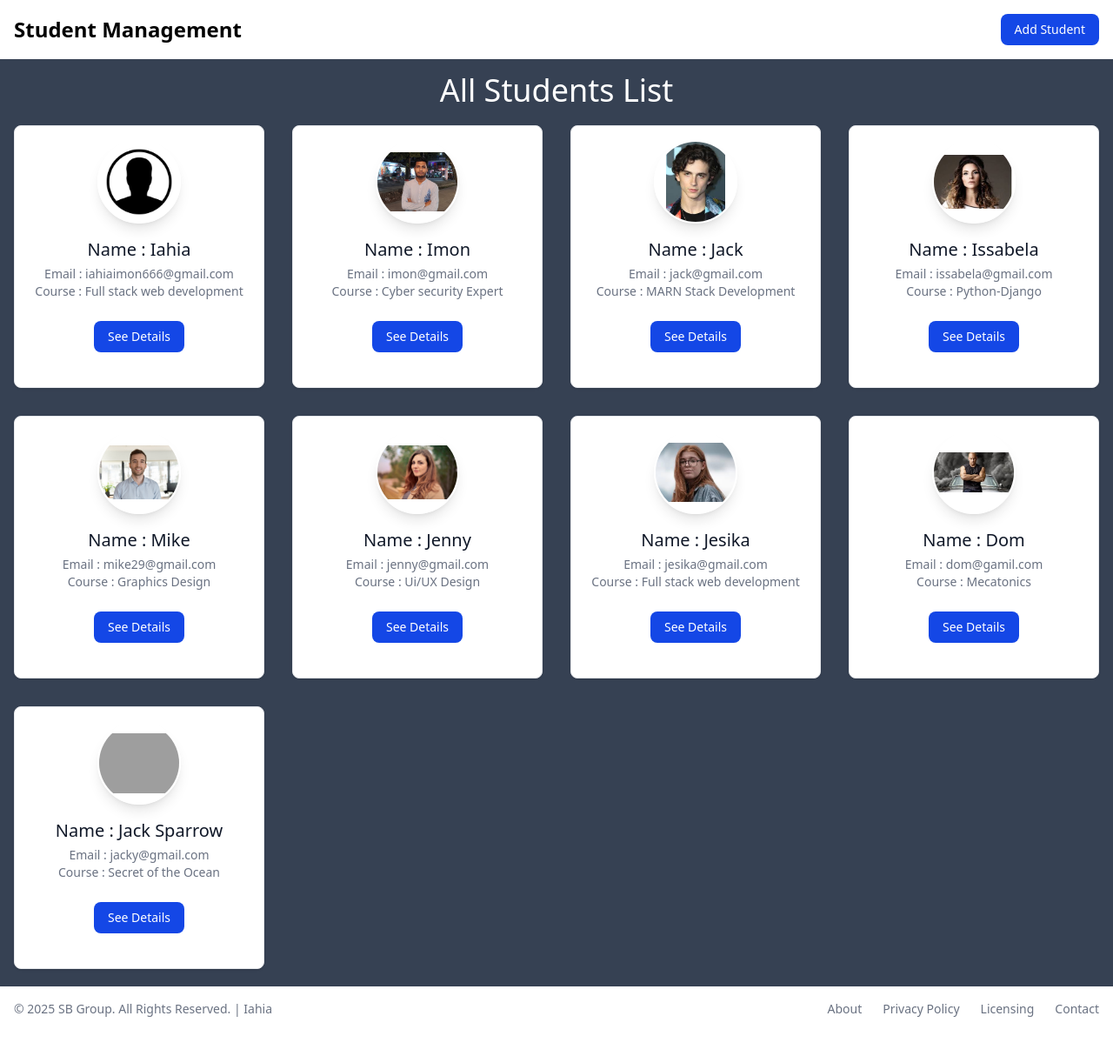
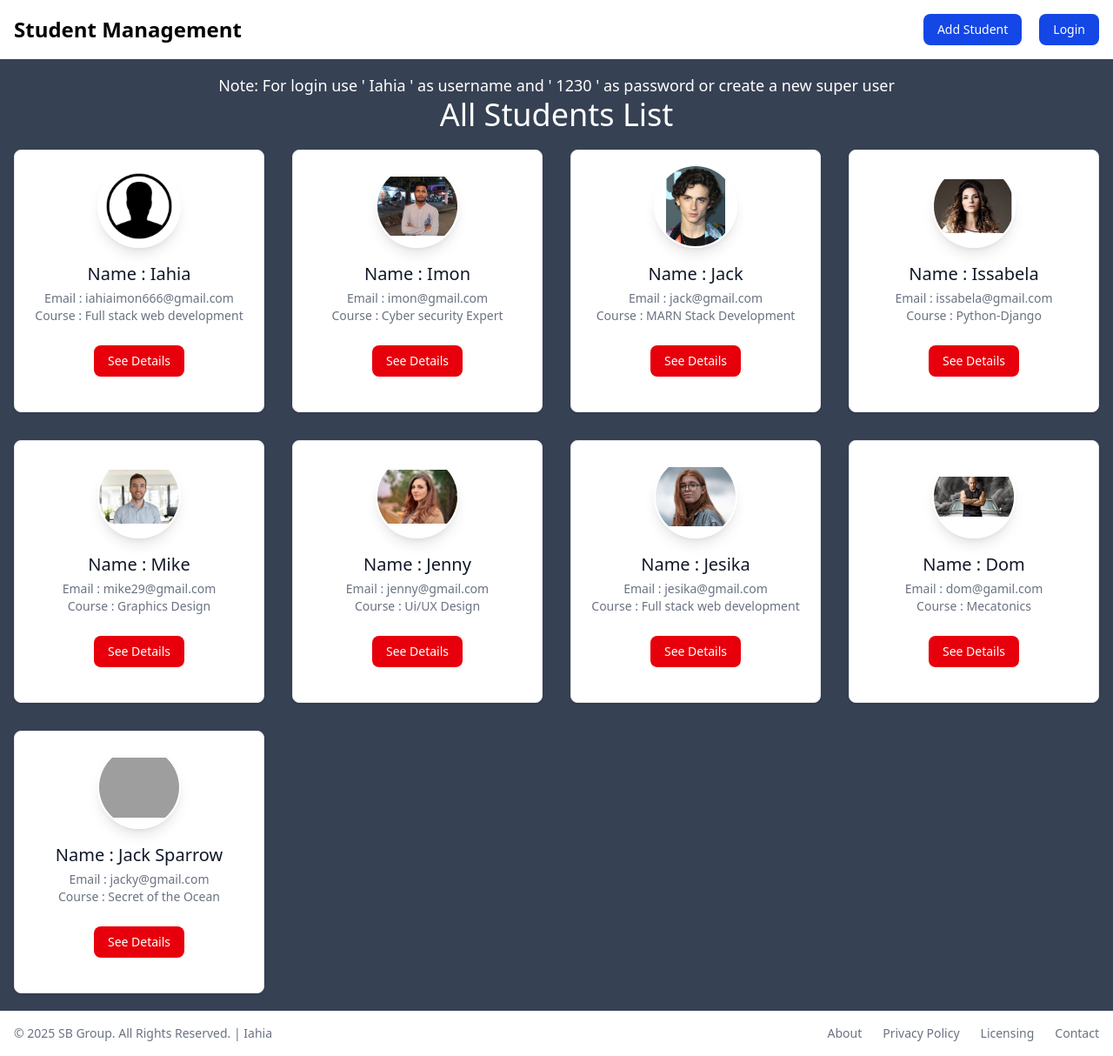
Before and after one commit to iahiaimon/Django__Student-Management, a Django app: page / in a window 1280 px wide. Shown: the whole page at 87% size. Before the commit the page ends 1169 px from the top, so only its background shows below. Run offline with Django 5.2, Linux system fonts and the light colour scheme; data comes from the database, SQL or seed files in the repository; both versions use the stored data as it was after the commit; grey boxes are pictures that could not be loaded.

Commit message:
Uploading

```diff
--- /dev/null
+++ b/home/static/js/base.js
@@ -0,0 +1,8 @@
+setTimeout(function () {
+    document.getElementById("toast-container").style.display = "none";
+}, 3000);
+
+
+function showMessage(){
+    alert("You have to login first to add new student!")
+}
--- /dev/null
+++ b/home/static/js/home.js
@@ -0,0 +1,3 @@
+function showMessage() {
+    alert("You have to login first to see student details.");
+}
--- a/home/templates/base.html
+++ b/home/templates/base.html
@@ -15,32 +15,43 @@
 
 </head>
 
-<body >
+<body>
     <header>
         <nav class="bg-white border-gray-200 dark:bg-gray-900">
-            <div class="max-w-screen-xl flex flex-wrap items-center justify-between mx-auto p-4">
-                <a href="{% url 'home' %}" class="flex items-center space-x-3 rtl:space-x-reverse">
-                    <!-- <img src="https://flowbite.com/docs/images/logo.svg" class="h-8" alt="Flowbite Logo" /> -->
-                    <span class="self-center text-2xl font-semibold whitespace-nowrap dark:text-white">Student
-                        Management</span>
+            <div class="max-w-screen-xl flex items-center justify-between mx-auto p-4">
+                <a href="{% url 'home' %}" class="flex items-center space-x-3">
+                    <span class="self-center text-2xl font-semibold whitespace-nowrap dark:text-white">
+                        Student Management
+                    </span>
                 </a>
-                <div class="flex md:order-2 space-x-3 md:space-x-0 rtl:space-x-reverse">
-                    <a href="{% url 'addstudent' %}"
-                        class="text-white bg-blue-700 hover:bg-blue-800 focus:ring-4 focus:outline-none focus:ring-blue-300 font-medium rounded-lg text-sm px-4 py-2 text-center dark:bg-blue-600 dark:hover:bg-blue-700 dark:focus:ring-blue-800">Add
-                        Student</a>
-                    <button data-collapse-toggle="navbar-cta" type="button"
-                        class="inline-flex items-center p-2 w-10 h-10 justify-center text-sm text-gray-500 rounded-lg md:hidden hover:bg-gray-100 focus:outline-none focus:ring-2 focus:ring-gray-200 dark:text-gray-400 dark:hover:bg-gray-700 dark:focus:ring-gray-600"
-                        aria-controls="navbar-cta" aria-expanded="false">
-                        <span class="sr-only">Open main menu</span>
-                        <svg class="w-5 h-5" aria-hidden="true" xmlns="http://www.w3.org/2000/svg" fill="none"
-                            viewBox="0 0 17 14">
-                            <path stroke="currentColor" stroke-linecap="round" stroke-linejoin="round" stroke-width="2"
-                                d="M1 1h15M1 7h15M1 13h15" />
-                        </svg>
-                    </button>
+                <div class="flex gap-5">
+                    <div class="flex space-x-4">
+                        {% if user.is_authenticated %}
+                        <a href="{% url 'addstudent' %}" class="text-white bg-blue-700 hover:bg-blue-800 focus:ring-4 focus:outline-none focus:ring-blue-300
+                        font-medium rounded-lg text-sm px-4 py-2 text-center dark:bg-blue-600 dark:hover:bg-blue-700
+                        dark:focus:ring-blue-800">
+                            Add Student
+                        </a>
+                        {% else %}
+                        <a onclick="showMessage()" href="{% url 'addstudent' %}" class="text-white bg-blue-700 hover:bg-blue-800 focus:ring-4 focus:outline-none focus:ring-blue-300
+                        font-medium rounded-lg text-sm px-4 py-2 text-center dark:bg-blue-600 dark:hover:bg-blue-700
+                        dark:focus:ring-blue-800">
+                            Add Student
+                        </a>
+                        {% endif %}
+                    </div>
+
+                    <div class="flex space-x-4">
+                        <a href="{% url 'login' %}" class="text-white bg-blue-700 hover:bg-blue-800 focus:ring-4 focus:outline-none focus:ring-blue-300
+                        font-medium rounded-lg text-sm px-4 py-2 text-center dark:bg-blue-600 dark:hover:bg-blue-700
+                        dark:focus:ring-blue-800">
+                            Login
+                        </a>
+                    </div>
                 </div>
             </div>
         </nav>
+
 
     </header>
 
@@ -58,13 +69,6 @@
             </div>
             {% endfor %}
         </div>
-
-        <script>
-            // Auto-hide toast messages after 3 seconds
-            setTimeout(function () {
-                document.getElementById("toast-container").style.display = "none";
-            }, 3000);
-        </script>
         {% endif %}
 
     </main>
@@ -72,9 +76,11 @@
 
 
     <footer class="bg-white shadow-sm dark:bg-gray-800">
-        <div class="w-full mx-auto max-w-screen-xl p-4 md:flex md:items-center md:justify-between sm:flex sm:items-center sm:justify-center sm:text-center">
+        <div
+            class="w-full mx-auto max-w-screen-xl p-4 md:flex md:items-center md:justify-between sm:flex sm:items-center sm:justify-center sm:text-center">
             <span class="text-sm text-gray-500 sm:text-center dark:text-gray-400">
-                © 2025 <a href="https://flowbite.com/" class="hover:underline">SB Group</a>. All Rights Reserved. | Iahia
+                © 2025 <a href="https://flowbite.com/" class="hover:underline">SB Group</a>. All Rights Reserved. |
+                Iahia
             </span>
             <ul class="flex flex-wrap items-center mt-3 text-sm font-medium text-gray-500 dark:text-gray-400 sm:mt-0">
                 <li><a href="#" class="hover:underline me-4 md:me-6">About</a></li>
@@ -86,6 +92,8 @@
     </footer>
 
 
+    <script src="{% static 'js/home.js'%}"></script>
+    <script src="{% static 'js/base.js'%}"></script>
 </body>
 
 </html>
--- a/home/templates/home.html
+++ b/home/templates/home.html
@@ -5,6 +5,7 @@
 
 
 <div class="container mx-auto pt-4 px-4 pb-5">
+    <p class="text-center text-white text-lg">Note: For login use ' Iahia ' as username and ' 1230 ' as password or create a new super user</p>
     <h1 class="text-center mb-5 text-4xl text-bold text-white">All Students List</h1>
     <div class="grid grid-cols-1 sm:grid-cols-1 md:grid-cols-3 lg:grid-cols-4 gap-8">
         {% for student in students %}
@@ -12,8 +13,8 @@
             class="w-full max-w-sm bg-white border border-gray-200 rounded-lg shadow-sm dark:bg-gray-800 dark:border-gray-700">
             <div class="flex flex-col items-center pb-10 student_data">
                 <!-- Image section, centered and rounded -->
-                <img class="w-24 h-24 my-4 rounded-full border-2 border-white shadow-lg mx-auto" src="{{ student.image.url }}"
-                    alt="Student Image" />
+                <img class="w-24 h-24 my-4 rounded-full border-2 border-white shadow-lg mx-auto"
+                    src="{{ student.image.url }}" alt="Student Image" />
 
                 <!-- Student Details Section -->
                 <h5 class="mb-1 text-xl font-medium text-gray-900 dark:text-white">Name : {{ student.name }}</h5>
@@ -22,10 +23,18 @@
 
                 <!-- Action button at the bottom -->
                 <div class="flex mt-4 md:mt-6">
+
+                    {% if user.is_authenticated %}
                     <a href="{% url 'studentdetails' student.id %}"
                         class="inline-flex items-center px-4 py-2 text-sm font-medium text-center text-white bg-blue-700 rounded-lg hover:bg-blue-800 focus:ring-4 focus:outline-none focus:ring-blue-300 dark:bg-blue-600 dark:hover:bg-blue-700 dark:focus:ring-blue-800">
                         See Details
                     </a>
+                    {% else %}
+                    <button onclick="showMessage()"
+                        class="inline-flex items-center px-4 py-2 text-sm font-medium text-center text-white bg-red-600 rounded-lg hover:bg-red-700">
+                        See Details
+                    </button>
+                    {% endif %}
                 </div>
             </div>
         </div>
--- a/home/urls.py
+++ b/home/urls.py
@@ -8,4 +8,5 @@ urlpatterns = [
     path('studentdetails/<int:id>/' , views.studentdetails , name = "studentdetails"),
     path('editstudent/<int:id>/' , views.editstudent , name = "editstudent"),
     path('deletestudent/<int:id>/' , views.deletestudent , name = "deletestudent"),
+    path('login/' , views.user_login , name = "login"),
 ]
--- a/home/views.py
+++ b/home/views.py
@@ -1,6 +1,8 @@
 from django.shortcuts import render, redirect
 from django.http import HttpResponse, JsonResponse
 from django.contrib import messages
+from django.contrib.auth import authenticate, login, get_user_model
+from django.contrib.auth.decorators import login_required
 
 from .models import AddStudent
 from .forms import AddStudentForm
@@ -14,6 +16,11 @@ def home(request):
 
 
 def addstudent(request):
+
+    if not request.user.is_authenticated:
+        messages.error(request, "You have to login first to add a new student")
+        return redirect('home')
+
     form = AddStudentForm()
 
     if request.method == "POST":
@@ -23,13 +30,18 @@ def addstudent(request):
             messages.success(request, "✅ Student added successfully! ")
             return redirect("home")
         else:
-            messages.error(request, "❌ Failed to add student. Please check your input.")
+            messages.error(
+                request, "❌ Failed to add student. Please check your input."
+            )
 
     return render(request, "add_student.html", {"form": form})
 
+@login_required
+def studentdetails(request, id):
 
-
-def studentdetails(request, id):
+    if not request.user.is_authenticated:
+        messages.error(request, "You have to login first to see student details.")
+        return render(request, "home.html", {"students": AddStudent.objects.all()})
     student = AddStudent.objects.get(id=id)
 
     return render(request, "details.html", {"student": student})
@@ -45,7 +57,9 @@ def editstudent(request, id):
             messages.success(request, "✅ Student data updated successfully! ")
             return redirect("studentdetails", id=student.id)
         else:
-            messages.error(request, "❌ Failed to update student data. Please check your input.")
+            messages.error(
+                request, "❌ Failed to update student data. Please check your input."
+            )
 
     return render(request, "add_student.html", {"form": form, "edit": True})
 
@@ -53,5 +67,33 @@ def editstudent(request, id):
 def deletestudent(request, id):
     student = AddStudent.objects.get(id=id)
     student.delete()
-    messages.success(request , "✅ Student deleted successfully! ")
+    messages.success(request, "✅ Student deleted successfully! ")
     return redirect("home")
+
+
+User = get_user_model()
+
+
+def user_login(request):
+    if request.method == "POST":
+        name = request.POST["name"]
+        password = request.POST["password"]
+
+        user = (
+            User.objects.filter(username=name).first()
+        )
+
+        if user is not None:
+            # Authenticate the user
+            authenticated_user = authenticate(
+                request, username=user.username, password=password
+            )
+            if authenticated_user is not None:
+                login(request, authenticated_user)
+                return redirect("home")
+            else:
+                messages.error(request, "Invalid password.")
+        else:
+            messages.error(request, "User not found.")
+
+    return render(request, "login.html")
```
Also changed, not shown: home/templates/login.html (added, +31 -0 lines), db.sqlite3, media/Images/dom.jpg (added), 1 other file.
